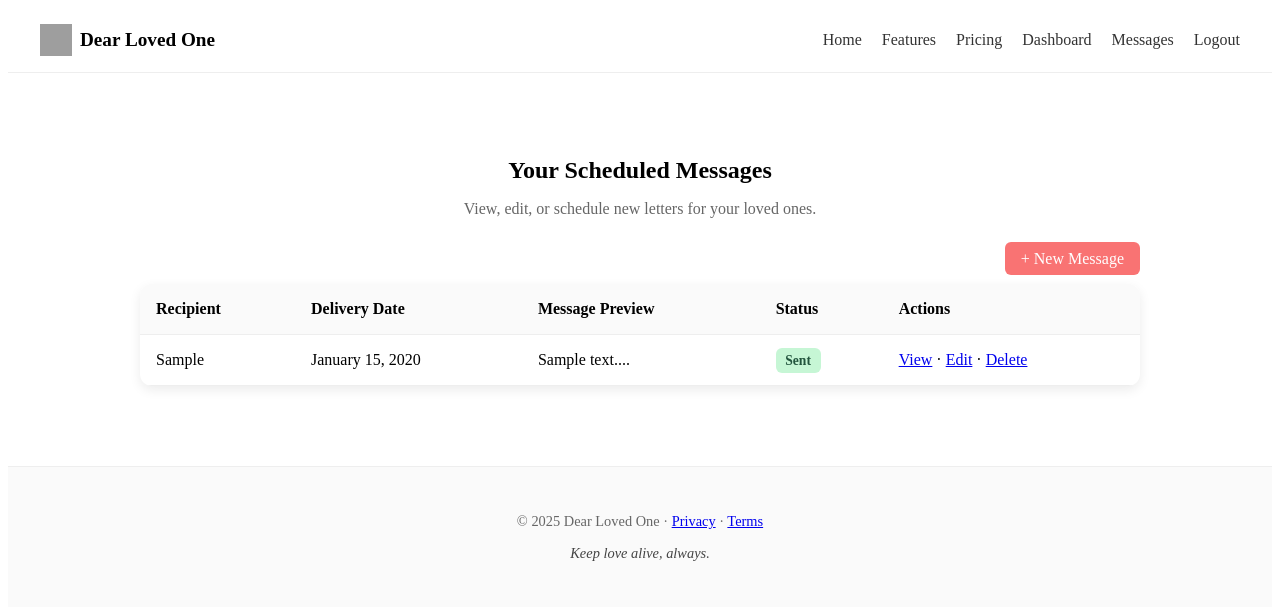
After one commit to AdmirableLotus/Dear-Loved-one, a Flask app: page /messages in a window 1280 px wide. The commit adds this page. Shown: the top 607 px of the page. Run offline with Flask 3, Linux system fonts and the light colour scheme; a user stored in the database is signed in; tables that the repository leaves empty hold one stand-in row (values such as "Sample post"); parts of the project's set-up code (start-up, migrations or seed data) failed here and were passed over; grey boxes are pictures that could not be loaded.

Commit message:
new file:   __pycache__/models.cpython-313.pyc 	modified:   app.py 	new file:   models.py 	modified:   requirements.txt 	modified:   static/style.css 	modified:   templates/base.html 	new file:   templates/edit_message.html 	new file:   templates/messages.html 	new file:   templates/new_message.html 	new file:   templates/view_message.html

```diff
--- a/app.py
+++ b/app.py
@@ -11,6 +11,10 @@ from apscheduler.schedulers.background import BackgroundScheduler
 from dotenv import load_dotenv
 from email_validator import validate_email, EmailNotValidError
 
+from flask import Flask, render_template, request, redirect, url_for, flash
+from models import db, Message
+from datetime import datetime
+
 # --------------------------------------------------------------------
 # Config
 # --------------------------------------------------------------------
@@ -23,6 +27,17 @@ engine = create_engine(DATABASE_URL, echo=False, future=True)
 
 app = Flask(__name__, static_folder="static", template_folder="templates")
 app.config["SECRET_KEY"] = os.getenv("SECRET_KEY", "dev-secret")
+"""
+Flask-SQLAlchemy configuration for Message model (models.py).
+Uses the same SQLite file as the existing SQLAlchemy engine.
+"""
+app.config["SQLALCHEMY_DATABASE_URI"] = os.getenv("DATABASE_URL", "sqlite:///dlo.db")
+app.config["SQLALCHEMY_TRACK_MODIFICATIONS"] = False
+db.init_app(app)
+
+with app.app_context():
+    # Ensures the messages table exists alongside the existing models
+    db.create_all()
 
 login_manager = LoginManager(app)
 login_manager.login_view = "login"
@@ -241,5 +256,71 @@ def delete_memory(mid):
     flash("Deleted.", "ok")
     return redirect(url_for("dashboard"))
 
+# --------------------------------------------------------------------
+# Message routes (Flask-SQLAlchemy)
+# --------------------------------------------------------------------
+@app.route("/messages")
+@login_required
+def messages():
+    all_messages = Message.query.filter_by(user_id=current_user.id).order_by(Message.delivery_date.desc()).all()
+    return render_template("messages.html", messages=all_messages)
+
+
+@app.route("/messages/new", methods=["GET", "POST"])
+@login_required
+def new_message():
+    if request.method == "POST":
+        recipient = request.form["recipient"]
+        content = request.form["content"]
+        delivery_date = datetime.strptime(request.form["delivery_date"], "%Y-%m-%d")
+        new_msg = Message(
+            recipient=recipient,
+            content=content,
+            delivery_date=delivery_date,
+            user_id=current_user.id,
+        )
+        db.session.add(new_msg)
+        db.session.commit()
+        flash("Message created successfully!", "success")
+        return redirect(url_for("messages"))
+    return render_template("new_message.html")
+
+
+@app.route("/messages/<int:id>")
+@login_required
+def view_message(id):
+    message = Message.query.get_or_404(id)
+    if message.user_id != current_user.id:
+        return ("Not found", 404)
+    return render_template("view_message.html", message=message)
+
+
+@app.route("/messages/<int:id>/edit", methods=["GET", "POST"])
+@login_required
+def edit_message(id):
+    message = Message.query.get_or_404(id)
+    if message.user_id != current_user.id:
+        return ("Not found", 404)
+    if request.method == "POST":
+        message.recipient = request.form["recipient"]
+        message.content = request.form["content"]
+        message.delivery_date = datetime.strptime(request.form["delivery_date"], "%Y-%m-%d")
+        db.session.commit()
+        flash("Message updated successfully!", "info")
+        return redirect(url_for("messages"))
+    return render_template("edit_message.html", message=message)
+
+
+@app.route("/messages/<int:id>/delete")
+@login_required
+def delete_message(id):
+    message = Message.query.get_or_404(id)
+    if message.user_id != current_user.id:
+        return ("Not found", 404)
+    db.session.delete(message)
+    db.session.commit()
+    flash("Message deleted successfully!", "danger")
+    return redirect(url_for("messages"))
+
 if __name__ == "__main__":
     app.run(debug=True)
--- a/requirements.txt
+++ b/requirements.txt
@@ -1,5 +1,6 @@
 Flask==3.0.3
 Flask-Login==0.6.3
+Flask-SQLAlchemy==3.1.1
 SQLAlchemy==2.0.32
 APScheduler==3.10.4
 python-dotenv==1.0.1
--- a/static/style.css
+++ b/static/style.css
@@ -195,3 +195,87 @@ nav a.btn {
 .dash-card a:hover {
   background: #e15d5d;
 }
+
+/* --- Messages Page --- */
+.messages {
+  max-width: 1000px;
+  margin: 2rem auto;
+  padding: 2rem;
+}
+
+.messages h2 {
+  text-align: center;
+  margin-bottom: 0.5rem;
+}
+
+.messages .subtitle {
+  text-align: center;
+  margin-bottom: 2rem;
+  color: #666;
+}
+
+.actions {
+  text-align: right;
+  margin-bottom: 1rem;
+}
+
+.btn-primary {
+  background: #f97373;
+  color: #fff;
+  padding: 0.5rem 1rem;
+  border-radius: 6px;
+  text-decoration: none;
+}
+
+.btn-primary:hover {
+  background: #e15d5d;
+}
+
+/* Table styling */
+.messages-table {
+  width: 100%;
+  border-collapse: collapse;
+  background: #fff;
+  border-radius: 12px;
+  overflow: hidden;
+  box-shadow: 0 4px 12px rgba(0,0,0,0.08);
+}
+
+.messages-table th,
+.messages-table td {
+  padding: 1rem;
+  border-bottom: 1px solid #eee;
+  text-align: left;
+}
+
+.messages-table th {
+  background: #fafafa;
+  font-weight: 600;
+}
+
+.messages-table tr:hover {
+  background: #fdf2f2;
+}
+
+.status {
+  padding: 0.3rem 0.6rem;
+  border-radius: 6px;
+  font-size: 0.85rem;
+  font-weight: bold;
+}
+
+.status.sent {
+  background: #c6f6d5;
+  color: #22543d;
+}
+
+.status.pending {
+  background: #fefcbf;
+  color: #744210;
+}
+
+.empty {
+  text-align: center;
+  color: #777;
+  padding: 2rem;
+}
--- a/templates/base.html
+++ b/templates/base.html
@@ -17,8 +17,14 @@
       <a href="{{ url_for('index') }}">Home</a>
       <a href="#features">Features</a>
       <a href="#pricing">Pricing</a>
-      <a href="{{ url_for('login') }}">Login</a>
-      <a href="{{ url_for('register') }}" class="btn">Sign Up</a>
+      {% if current_user.is_authenticated %}
+        <a href="{{ url_for('dashboard') }}">Dashboard</a>
+        <a href="{{ url_for('messages') }}">Messages</a>
+        <a href="{{ url_for('logout') }}">Logout</a>
+      {% else %}
+        <a href="{{ url_for('login') }}">Login</a>
+        <a href="{{ url_for('register') }}" class="btn">Sign Up</a>
+      {% endif %}
     </nav>
   </header>
 
--- /dev/null
+++ b/templates/messages.html
@@ -0,0 +1,52 @@
+{% extends "base.html" %}
+{% block content %}
+
+<section class="messages">
+  <h2>Your Scheduled Messages</h2>
+  <p class="subtitle">View, edit, or schedule new letters for your loved ones.</p>
+
+  <!-- Add New Message Button -->
+  <div class="actions">
+    <a href="{{ url_for('new_message') }}" class="btn-primary">+ New Message</a>
+  </div>
+
+  <!-- Messages Table -->
+  <table class="messages-table">
+    <thead>
+      <tr>
+        <th>Recipient</th>
+        <th>Delivery Date</th>
+        <th>Message Preview</th>
+        <th>Status</th>
+        <th>Actions</th>
+      </tr>
+    </thead>
+    <tbody>
+      {% for message in messages %}
+      <tr>
+        <td>{{ message.recipient }}</td>
+        <td>{{ message.delivery_date.strftime("%B %d, %Y") }}</td>
+        <td>{{ message.content[:40] }}...</td>
+        <td>
+          {% if message.sent %}
+            <span class="status sent">Sent</span>
+          {% else %}
+            <span class="status pending">Pending</span>
+          {% endif %}
+        </td>
+        <td>
+          <a href="{{ url_for('view_message', id=message.id) }}">View</a> ·
+          <a href="{{ url_for('edit_message', id=message.id) }}">Edit</a> ·
+          <a href="{{ url_for('delete_message', id=message.id) }}" onclick="return confirm('Delete this message?')">Delete</a>
+        </td>
+      </tr>
+      {% else %}
+      <tr>
+        <td colspan="5" class="empty">No messages scheduled yet. Start by creating one!</td>
+      </tr>
+      {% endfor %}
+    </tbody>
+  </table>
+</section>
+
+{% endblock %}
```
Also changed, not shown: models.py (added, +18 -0 lines), templates/edit_message.html (added, +21 -0 lines), templates/new_message.html (added, +22 -0 lines), templates/view_message.html (added, +16 -0 lines).
